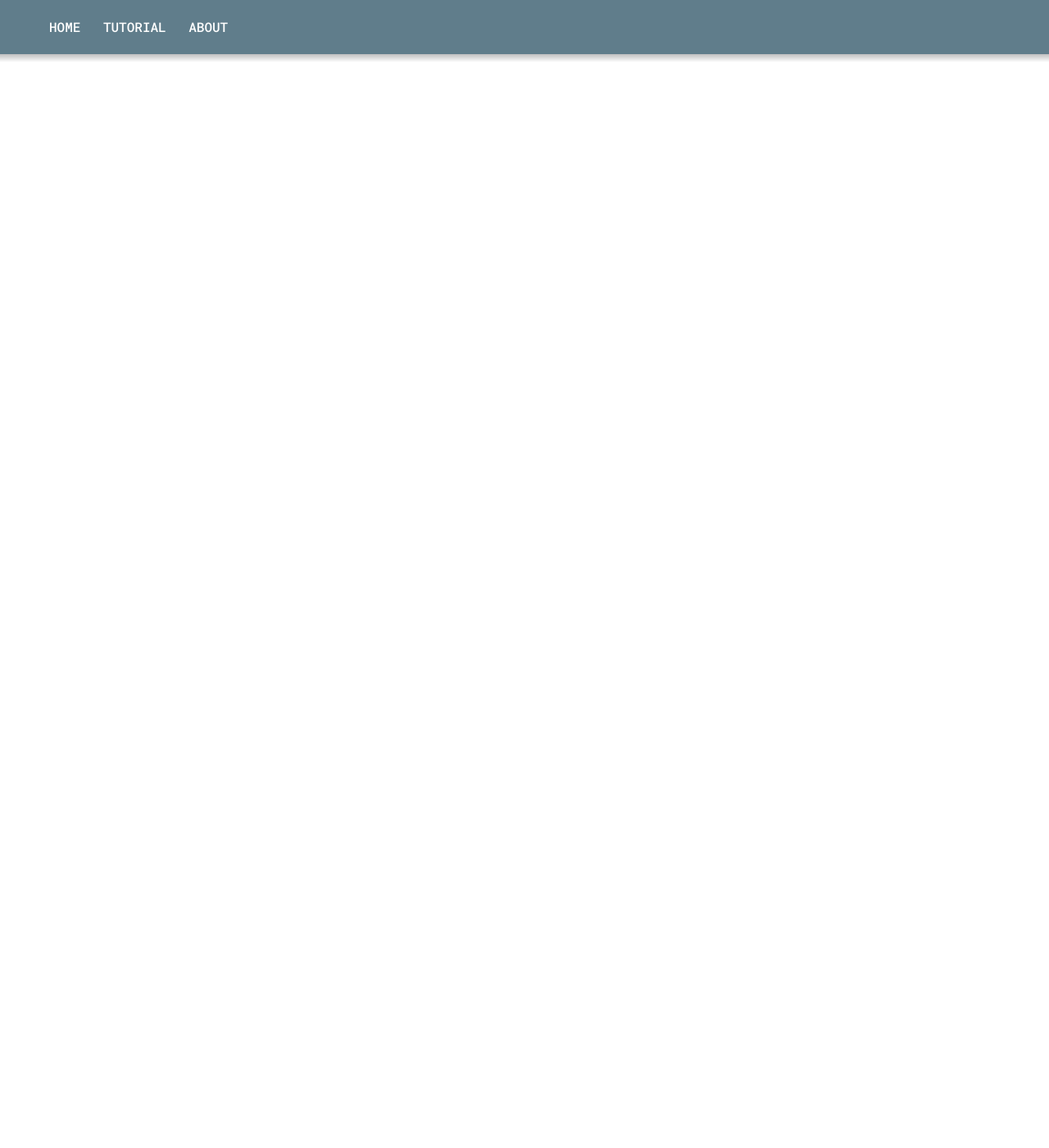
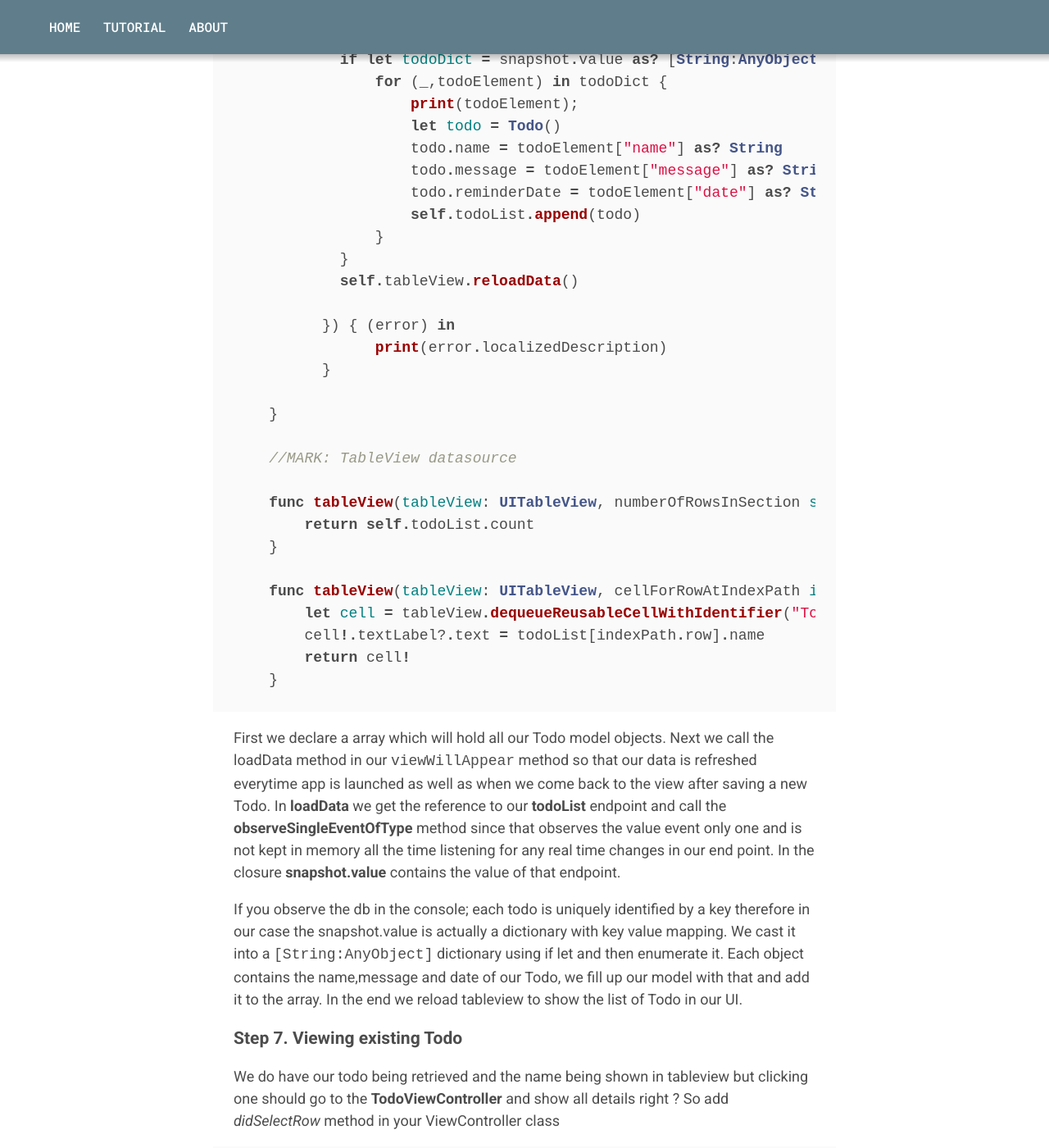
Before and after one commit to Shubhank101/iOSAndroidChaosOverFlow, a Jekyll site: the page built from _posts/2016-05-30-todo-app-with-firebase-part-1.md, in a window 1280 px wide and 1400 px high, scrolled down 7667 px. Shown: the whole window at 82% size. Built offline with Jekyll 4.4.1, drawn with Linux system fonts in a browser that asks for light colours; some of the changed text lies outside the part shown.

Commit message:
Todo firebase part 1

```diff
--- a/_posts/2016-05-30-todo-app-with-firebase-part-1.md
+++ b/_posts/2016-05-30-todo-app-with-firebase-part-1.md
@@ -145,10 +145,11 @@
 In the done IBAction add the following line of code
 
 {% highlight swift %}
-     if todo == nil {
+        if todo == nil {
             todo = Todo()
         }
 
+        // first section
         let dateFormatter = NSDateFormatter()
         dateFormatter.dateFormat = "dd/MM/yyyy hh:mm a"
 
@@ -156,19 +157,120 @@
         todo?.message = self.messageField.text
         todo?.reminderDate = dateFormatter.stringFromDate(self.datePicker.date)
 
+        //second section
         let ref = FIRDatabase.database().reference()
-        let key = ref.child("todo").childByAutoId().key
+        let key = ref.child("todoList").childByAutoId().key
 
         let dictionaryTodo = [ "name"    : todo!.name! ,
                                "message" : todo!.message!,
                                "date"    : todo!.reminderDate!]
 
-        let childUpdates = ["/todo/\(key)": dictionaryTodo]
+        let childUpdates = ["/todoList/\(key)": dictionaryTodo]
         ref.updateChildValues(childUpdates, withCompletionBlock: { (error, ref) -> Void in
                self.navigationController?.popViewControllerAnimated(true)
         })
 {% endhighlight %}
 
+Our code first section does the typical model object filling by getting the values from our outlets. You can go ahead and add validation logic here if you want. The real firebase work is done in the second section.
+
+
+In Second section , we get the database reference first and then try to get the "todoList" child in our db by calling `ref.child("todoList")`.
+Since writing to our todoList endpoint each time will just overwrite previous values, we need to get a unique key for our new todo so that we can push it for that particular key only. We call the `childByAutoId().key` on our todoList endpoint.
+
+
+Now we need to convert our model into a dictionary since Firebase cannot save custom classes. **NSString/NSArray/NSNumber and NSDictionary are the only supported types**.
+On the next line we define the childUpdate model that is for /todoList/key end point => set our dictionary object.
+Calling the updateChildValues performs the actual operation and we can pass a callback closure to detect any error that might have occured in the request.
+
+Try running the app now and click the add button in first VC -> goes to TodoViewController and in it save a new Todo. Firebase console should start showing up data that we save in the app.
+
+### Step 6. Retreiving all our Todo from the DB
+
+Firebase allow you to constantly listen to a end point for any value but in our app we only want to load data once.
+ViewController code is given below :
+{% highlight swift %}
+
+    var todoList = [Todo]()
+
+    override func viewWillAppear(animated: Bool) {
+        super.viewWillAppear(animated)
+        loadData()
+    }
+
+    func loadData() {
+        self.todoList.removeAll()
+        let ref = FIRDatabase.database().reference()
+        ref.child("todoList").observeSingleEventOfType(.Value, withBlock: { (snapshot) in
+            if let todoDict = snapshot.value as? [String:AnyObject] {
+                for (_,todoElement) in todoDict {
+                    print(todoElement);
+                    let todo = Todo()
+                    todo.name = todoElement["name"] as? String
+                    todo.message = todoElement["message"] as? String
+                    todo.reminderDate = todoElement["date"] as? String
+                    self.todoList.append(todo)
+                }
+            }
+            self.tableView.reloadData()
+
+          }) { (error) in
+                print(error.localizedDescription)
+          }
+
+    }
+
+    //MARK: TableView datasource
+
+    func tableView(tableView: UITableView, numberOfRowsInSection section: Int) -> Int {
+        return self.todoList.count
+    }
+
+    func tableView(tableView: UITableView, cellForRowAtIndexPath indexPath: NSIndexPath) -> UITableViewCell {
+        let cell = tableView.dequeueReusableCellWithIdentifier("ToDoCell")
+        cell!.textLabel?.text = todoList[indexPath.row].name
+        return cell!
+    }
+
+{% endhighlight %}
+
+First we declare a array which will hold all our Todo model objects. Next we call the loadData method in our `viewWillAppear` method so that our data is refreshed everytime app is launched as well as when we come back to the view after saving a new Todo.
+In **loadData** we get the reference to our **todoList** endpoint and call the **observeSingleEventOfType** method since that observes the value event only one and is not kept in memory all the time listening for any real time changes in our end point. In the closure **snapshot.value** contains the value of that endpoint.
+
+If you observe the db in the console; each todo is uniquely identified by a key therefore in our case the snapshot.value is actually a dictionary with key value mapping. We cast it into a `[String:AnyObject]` dictionary using if let and then enumerate it. Each object contains the name,message and date of our Todo, we fill up our model with that and add it to the array. In the end we reload tableview to show the list of Todo in our UI.
+
+
+### Step 7. Viewing existing Todo
+
+We do have our todo being retrieved and the name being shown in tableview but clicking one should go to the **TodoViewController** and show all details right ? So add *didSelectRow* method in your ViewController class
+
+{% highlight swift %}
+
+func tableView(tableView: UITableView, didSelectRowAtIndexPath indexPath: NSIndexPath) {
+    let todoVC = self.storyboard!.instantiateViewControllerWithIdentifier("ToDoVC") as! ToDoViewController
+    todoVC.todo = todoList[indexPath.row]
+    self.navigationController?.pushViewController(todoVC, animated: true)
+}
+
+{% endhighlight %}
+Real simple code right there. Now you need to show those details in the outlets in your TodoViewController class. Update it with the following code
+
+
+{% highlight swift %}
+override func viewDidLoad() {
+    super.viewDidLoad()
+    if self.todo != nil {
+        nameField.text = self.todo?.name
+        messageField.text = self.todo?.message
+
+        let dateFormatter = NSDateFormatter()
+        dateFormatter.dateFormat = "dd/MM/yyyy hh:mm a"
+        let date = dateFormatter.dateFromString(self.todo!.reminderDate!)
+        datePicker.date = date!
+    }
+}
+{% endhighlight %}
+
+That's it to have our todo app functioning on our firebase database :).
 
 ## Conclusion
 
```
